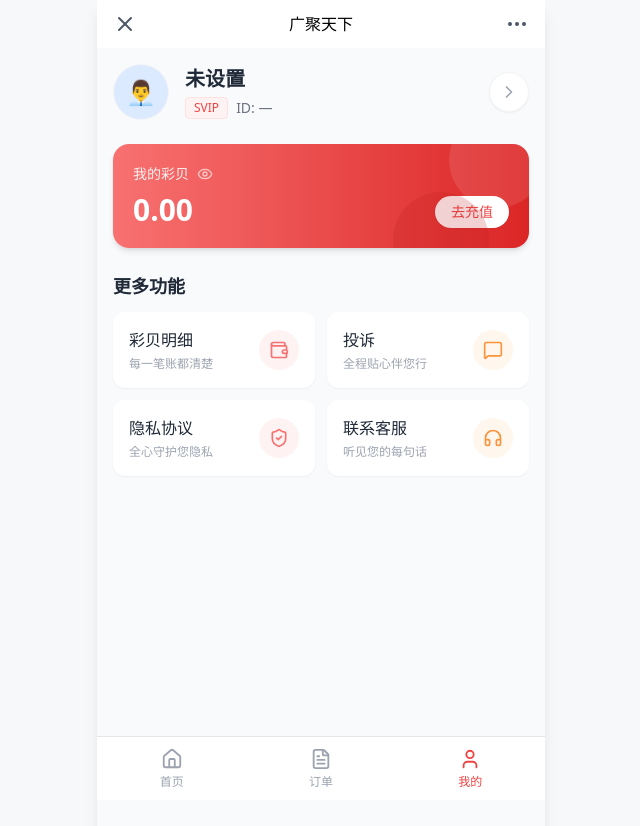
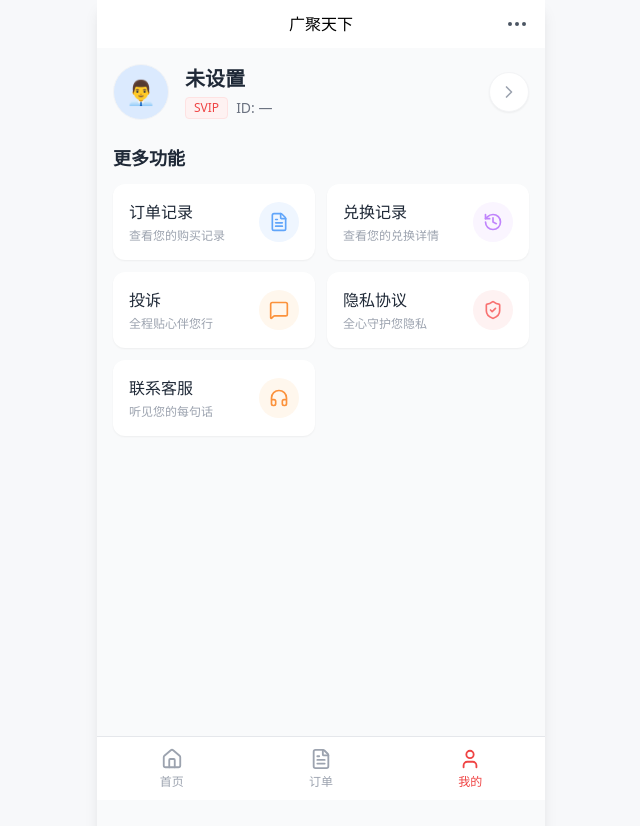
Before and after one commit to qrzmvp666666/MSF, a React (Vite) app in the folder frontend/: page /profile in a window 1280 px wide. Shown: the top 826 px of the page, without its empty margins (319-959 px from the left). Built offline with nearby package versions, Linux system fonts and the light colour scheme; no server answers.

Commit message:
feat: 更新页面头部样式，统一图标大小并添加订单记录和兑换记录功能

```diff
--- a/frontend/src/pages/Home.tsx
+++ b/frontend/src/pages/Home.tsx
@@ -53,7 +53,7 @@ export default function Home() {
     <div className="bg-gray-50 min-h-screen">
       {/* Header */}
       <div className="flex items-center justify-between px-4 py-3 bg-white sticky top-0 z-10">
-        <X size={24} className="text-gray-600" />
+        <div className="w-6" />
         <div className="text-center">
           <h1 className="text-base font-medium">广聚天下</h1>
         </div>
--- a/frontend/src/pages/Orders.tsx
+++ b/frontend/src/pages/Orders.tsx
@@ -32,7 +32,7 @@ export default function Orders() {
   return (
     <div className="min-h-screen bg-gray-50 pb-20">
       <div className="sticky top-0 z-10 flex items-center justify-between bg-white px-4 py-3 shadow-sm">
-        <X size={24} className="text-gray-600" />
+        <div className="w-6" />
         <div className="text-center">
           <h1 className="text-base font-medium">广聚天下</h1>
         </div>
--- a/frontend/src/pages/Profile.tsx
+++ b/frontend/src/pages/Profile.tsx
@@ -1,9 +1,10 @@
 import { useState, useEffect } from 'react';
-import { Link } from 'react-router-dom';
-import { X, MoreHorizontal, Eye, MessageSquare, ShieldCheck, Headphones, Wallet, ChevronRight } from 'lucide-react';
+import { Link, useNavigate } from 'react-router-dom';
+import { X, MoreHorizontal, Eye, MessageSquare, ShieldCheck, Headphones, Wallet, ChevronRight, FileText, History } from 'lucide-react';
 import { supabase } from '../lib/supabase';
 
 export default function Profile() {
+  const navigate = useNavigate();
   const [nickname, setNickname] = useState('');
   const [avatar, setAvatar] = useState('👨‍💼');
   const [userId, setUserId] = useState('');
@@ -34,7 +35,7 @@ export default function Profile() {
     <div className="bg-gray-50 min-h-screen">
       {/* Header */}
       <div className="flex items-center justify-between px-4 py-3 bg-white sticky top-0 z-10">
-        <X size={24} className="text-gray-600" />
+        <div className="w-6" />
         <div className="text-center">
           <h1 className="text-base font-medium">广聚天下</h1>
         </div>
@@ -61,7 +62,8 @@ export default function Profile() {
           </div>
         </Link>
 
-        {/* Balance Card */}
+        {/* Balance Card (已隐藏) */}
+        {/*
         <div className="bg-gradient-to-r from-red-400 to-red-600 rounded-2xl p-5 text-white mb-6 shadow-md relative overflow-hidden">
           <div className="flex items-center mb-2">
             <span className="text-sm font-medium mr-2 text-red-50">我的彩贝</span>
@@ -73,17 +75,18 @@ export default function Profile() {
               去充值
             </button>
           </div>
-          {/* Decorative shapes */}
           <div className="absolute -right-4 -top-8 w-24 h-24 rounded-full bg-white opacity-10"></div>
           <div className="absolute right-10 -bottom-10 w-24 h-24 rounded-full bg-red-700 opacity-20"></div>
         </div>
+        */}
 
         {/* More Functions */}
         <div className="mb-4">
           <h3 className="font-bold text-gray-800 mb-3 text-lg">更多功能</h3>
 
           <div className="grid grid-cols-2 gap-3">
-            {/* Item 1 */}
+            {/* Item 1 (彩贝明细已隐藏) */}
+            {/*
             <div className="bg-white rounded-xl p-4 flex items-center shadow-sm">
               <div className="flex-1">
                 <h4 className="font-medium text-gray-800 text-base mb-1">彩贝明细</h4>
@@ -91,6 +94,29 @@ export default function Profile() {
               </div>
               <div className="w-10 h-10 rounded-full bg-red-50 flex items-center justify-center">
                 <Wallet className="text-red-400" size={20} />
+              </div>
+            </div>
+            */}
+
+            {/* 订单记录 */}
+            <div onClick={() => navigate('/orders')} className="bg-white rounded-xl p-4 flex items-center shadow-sm cursor-pointer active:bg-gray-50">
+              <div className="flex-1">
+                <h4 className="font-medium text-gray-800 text-base mb-1">订单记录</h4>
+                <p className="text-xs text-gray-400">查看您的购买记录</p>
+              </div>
+              <div className="w-10 h-10 rounded-full bg-blue-50 flex items-center justify-center">
+                <FileText className="text-blue-400" size={20} />
+              </div>
+            </div>
+
+            {/* 兑换记录 */}
+            <div onClick={() => navigate('/orders')} className="bg-white rounded-xl p-4 flex items-center shadow-sm cursor-pointer active:bg-gray-50">
+              <div className="flex-1">
+                <h4 className="font-medium text-gray-800 text-base mb-1">兑换记录</h4>
+                <p className="text-xs text-gray-400">查看您的兑换详情</p>
+              </div>
+              <div className="w-10 h-10 rounded-full bg-purple-50 flex items-center justify-center">
+                <History className="text-purple-400" size={20} />
               </div>
             </div>
 
```
